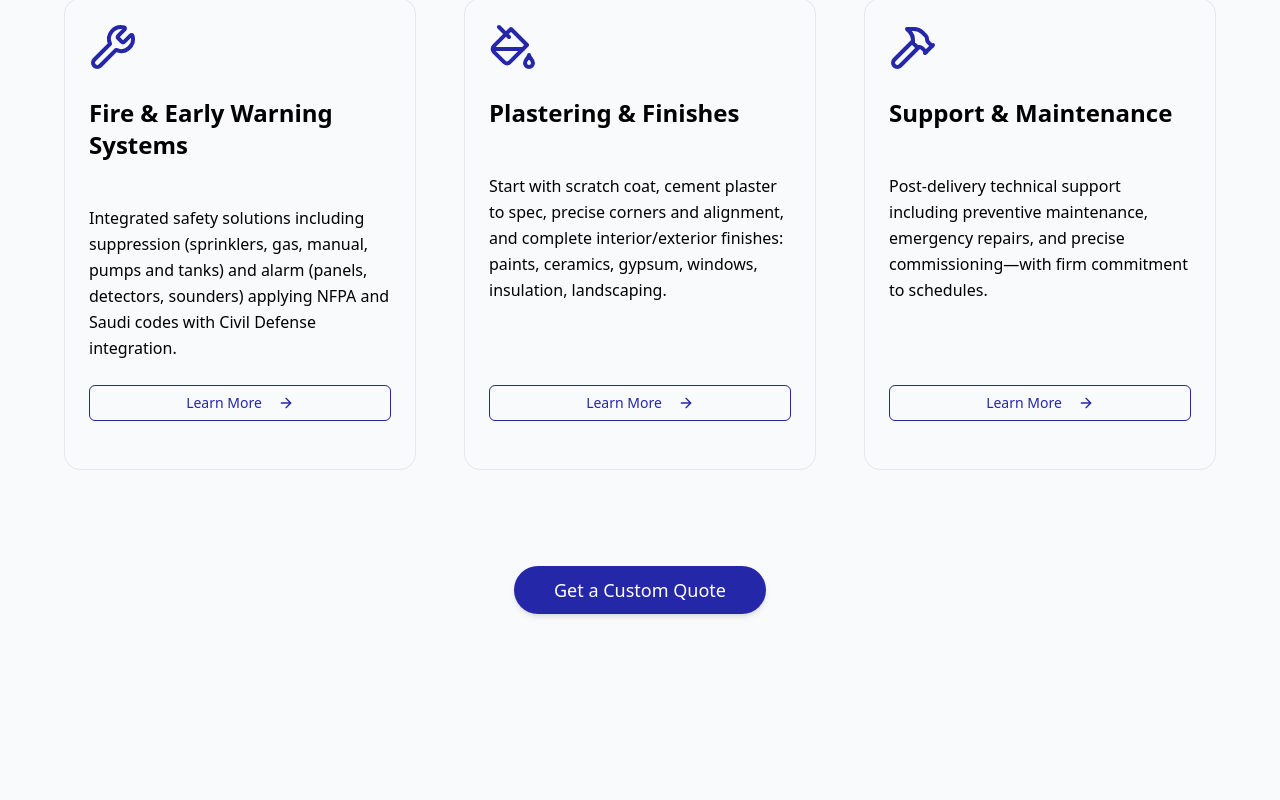
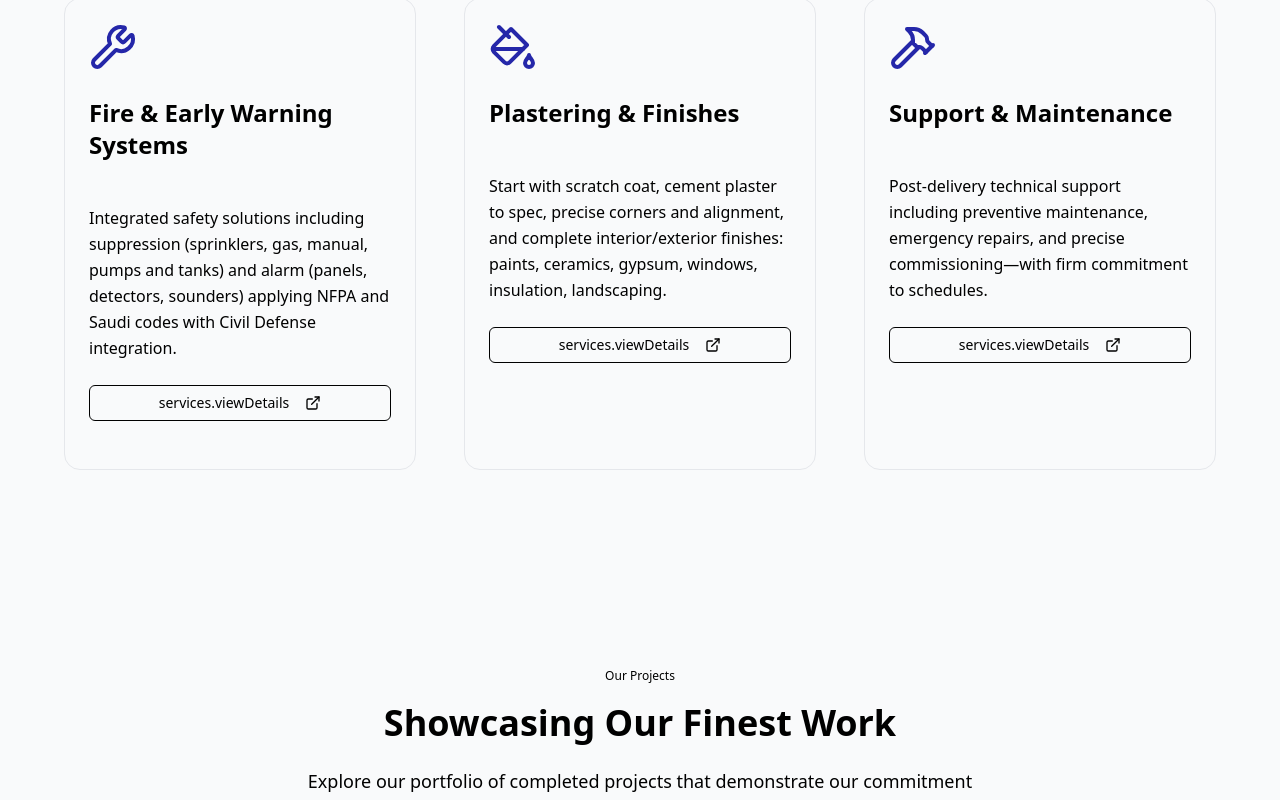
Before and after one commit to mostafa-hwary/Swift_Bulid, a React (Vite) app: page / in a window 1280 px wide. Shown: the part 2941-3741 px from the top of the page. Built offline with nearby package versions, Linux system fonts and the light colour scheme.

Commit message:
Add detailed service descriptions and improve navigation in Services and ServicesDetails components

```diff
--- a/src/components/LanguageContext.tsx
+++ b/src/components/LanguageContext.tsx
@@ -91,6 +91,59 @@ const translations = {
     'services.maintenance.feature2': 'Emergency repairs',
     'services.maintenance.feature3': 'Commissioning tests',
     'services.maintenance.feature4': 'On-time commitment',
+    "services.back": 'Back to Services',
+
+    //services.details
+    'services.details.construction.title': 'Construction ',
+    'services.details.construction.desc': "A core pillar since inception with cross-discipline integration between electrical and mechanical teams to reduce clashes, accelerate delivery, and assure quality.",
+    'services.details.construction.feature1':"Cross-discipline integration between teams",
+    'services.details.construction.feature2': "Clash reduction & coordination",
+    'services.details.construction.feature3':"Accelerated project delivery",
+    'services.details.construction.feature4':"Top-quality assurance",
+
+
+
+    'services.details.electrical.title': 'Electrical Works ',
+    'services.details.electrical.desc': "Main and sub cabling, underground/in-wall/ceiling installations, lighting and power systems, earthing, safety, and integration with mechanical systems.",
+    'services.details.electrical.feature1':"Main & sub cabling systems",
+    'services.details.electrical.feature2':"Lighting and power infrastructure",
+    'services.details.electrical.feature3':"Safety & grounding systems",
+    'services.details.electrical.feature4':"Integration with mechanical works",
+
+
+
+    'services.details.plumbing.title': 'Plumbing Works ',
+    'services.details.plumbing.desc': "Potable water and drainage networks, ventilation and rain discharge, sanitary fixtures, and close coordination with electrical and HVAC for system integrity.",
+    'services.details.plumbing.feature1':"Water supply & drainage networks",
+    'services.details.plumbing.feature2':"Ventilation and rain discharge",
+    'services.details.plumbing.feature3':"Sanitary installations",
+    'services.details.plumbing.feature4':"HVAC and electrical coordination",
+
+
+
+    'services.details.fire.title': 'Fire & Early Warning Systems ',
+    'services.details.fire.desc': "Integrated safety solutions including suppression and alarm systems applying NFPA and Saudi codes with Civil Defense integration.",
+    'services.details.fire.feature1':"Fire suppression systems",
+    'services.details.fire.feature2':"Alarm panels & detectors",
+    'services.details.fire.feature3':"NFPA & Saudi standards",
+    'services.details.fire.feature4':"Civil Defense integration",
+
+
+    'services.details.finishes.title': 'Plastering & Finishes ',
+    'services.details.finishes.desc': "From cement plastering to final finishing — paints, ceramics, gypsum, windows, insulation, and landscaping — done with precision and durability.",
+    'services.details.finishes.feature1': "Cement plastering & alignment",
+    'services.details.finishes.feature2':"Interior & exterior finishes",
+    'services.details.finishes.feature3':"Paints, ceramics, gypsum works",
+    'services.details.finishes.feature4':"Windows, insulation, landscaping",
+
+
+    'services.details.maintenance.title': 'Support & Maintenance ',
+    'services.details.maintenance.desc': "Technical support, preventive maintenance, and emergency repairs — ensuring continued functionality and client satisfaction.",
+    'services.details.maintenance.feature1': "Preventive maintenance",
+    'services.details.maintenance.feature2':"Emergency repair response",
+    'services.details.maintenance.feature3':"Scheduled servicing",
+    'services.details.maintenance.feature4':"Post-delivery technical support",
+
 
     // Projects
     "projects.badge": "Our Projects",
@@ -260,6 +313,50 @@ const translations = {
     'services.maintenance.feature2': 'إصلاحات طارئة',
     'services.maintenance.feature3': 'اختبارات تشغيل',
     'services.maintenance.feature4': 'التزام بالمواعيد',
+    "services.back": 'العودة إلى الخدمات',
+
+    //services.details
+    'services.details.construction.title': 'إنشاءات',
+    'services.details.construction.desc': "ركيزة أساسية منذ البداية مع التكامل متعدد التخصصات بين الفرق الكهربائية والميكانيكية لتقليل الاشتباكات وتسريع التسليم وضمان الجودة.",
+    'services.details.construction.feature1':"التكامل متعدد التخصصات بين الفرق",
+    'services.details.construction.feature2': "تقليل الصدام والتنسيق",
+    'services.details.construction.feature3':"تسريع تسليم المشروع",
+    'services.details.construction.feature4':"ضمان الجودة العالية",
+
+    'services.details.electrical.title': 'الأعمال الكهربائية',
+    'services.details.electrical.desc': "الكابلات الرئيسية والفرعية، والتركيبات تحت الأرض/داخل الحائط/السقف، وأنظمة الإضاءة والطاقة، والتأريض، والسلامة، والتكامل مع الأنظمة الميكانيكية.",
+    'services.details.electrical.feature1':"أنظمة الكابلات الرئيسية والفرعية",
+    'services.details.electrical.feature2':"البنية التحتية للإضاءة والطاقة",
+    'services.details.electrical.feature3':"أنظمة الأمان والتأريض",
+    'services.details.electrical.feature4':"التكامل مع الأعمال الميكانيكية",
+
+    'services.details.plumbing.title': 'أعمال السباكة',
+    'services.details.plumbing.desc': "شبكات مياه الشرب والصرف الصحي، والتهوية وتصريف الأمطار، والتجهيزات الصحية، والتنسيق الوثيق مع الكهرباء وأنظمة التدفئة والتهوية وتكييف الهواء لضمان سلامة النظام.",
+    'services.details.plumbing.feature1':"شبكات إمدادات المياه والصرف الصحي",
+    'services.details.plumbing.feature2':"التهوية وتصريف الأمطار",
+    'services.details.plumbing.feature3':"تركيبات صحية",
+    'services.details.plumbing.feature4':"تنسيق التدفئة والتهوية وتكييف الهواء والكهرباء",
+
+    'services.details.fire.title': 'أنظمة الحرائق والإنذار المبكر',
+    'services.details.fire.desc': "حلول السلامة المتكاملة بما في ذلك أنظمة القمع والإنذار التي تطبق معايير NFPA والكود السعودي مع تكامل الدفاع المدني.",
+    'services.details.fire.feature1':"أنظمة إخماد الحرائق",
+    'services.details.fire.feature2':"لوحات الإنذار وأجهزة الكشف",
+    'services.details.fire.feature3':"NFPA والمعايير السعودية",
+    'services.details.fire.feature4':"تكامل الدفاع المدني",
+
+    'services.details.finishes.title': 'اللياسة والتشطيبات',
+    'services.details.finishes.desc': "من التجصيص الأسمنتي إلى التشطيب النهائي - الدهانات والسيراميك والجبس والنوافذ والعزل وتنسيق الحدائق - يتم ذلك بدقة ومتانة.",
+    'services.details.finishes.feature1': "اللياسة والمحاذاة الأسمنتية",
+    'services.details.finishes.feature2':"تشطيبات داخلية وخارجية",
+    'services.details.finishes.feature3':"دهانات، سيراميك، أعمال جبس",
+    'services.details.finishes.feature4':"نوافذ، عزل، تنسيق حدائق",
+
+    'services.details.maintenance.title': 'الدعم والصيانة',
+    'services.details.maintenance.desc': "الدعم الفني والصيانة الوقائية والإصلاحات الطارئة - ضمان استمرار الأداء الوظيفي ورضا العملاء.",
+    'services.details.maintenance.feature1': "الصيانة الوقائية",
+    'services.details.maintenance.feature2':"الاستجابة للإصلاح في حالات الطوارئ",
+    'services.details.maintenance.feature3':"الخدمة المجدولة",
+    'services.details.maintenance.feature4':"الدعم الفني بعد التسليم",
 
     // Projects
     "projects.badge": "مشاريعنا",
--- a/src/components/Services.tsx
+++ b/src/components/Services.tsx
@@ -4,21 +4,22 @@ import { Button } from "./ui/button";
 import {
   Home, Building, Warehouse, Wrench, PaintBucket, Hammer, ArrowRight
 } from "lucide-react";
+import { ExternalLink } from "lucide-react";
 import { useLanguage } from "./LanguageContext";
-import { useNavigate } from "react-router-dom";
+import { Link } from "react-router-dom";
+
 import "../index.css";
 
 export function Services() {
-  const { t, isRTL } = useLanguage();
-  const navigate = useNavigate();
+const { t, language, isRTL } = useLanguage();
 
   const services = [
-    { icon: Home, title: t("services.residential.title"), description: t("services.residential.desc") },
-    { icon: Building, title: t("services.commercial.title"), description: t("services.commercial.desc") },
-    { icon: Warehouse, title: t("services.industrial.title"), description: t("services.industrial.desc") },
-    { icon: Wrench, title: t("services.contracting.title"), description: t("services.contracting.desc") },
-    { icon: PaintBucket, title: t("services.interior.title"), description: t("services.interior.desc") },
-    { icon: Hammer, title: t("services.maintenance.title"), description: t("services.maintenance.desc") },
+    { id:1,icon: Home, title: t("services.residential.title"), description: t("services.residential.desc") },
+    { id:2,icon: Building, title: t("services.commercial.title"), description: t("services.commercial.desc") },
+    { id:3,icon: Warehouse, title: t("services.industrial.title"), description: t("services.industrial.desc") },
+    { id:4,icon: Wrench, title: t("services.contracting.title"), description: t("services.contracting.desc") },
+    { id:5,icon: PaintBucket, title: t("services.interior.title"), description: t("services.interior.desc") },
+    { id:6,icon: Hammer, title: t("services.maintenance.title"), description: t("services.maintenance.desc") },
   ];
 
   return (
@@ -48,24 +49,20 @@ export function Services() {
                   {service.description}
                 </p>
 
-                <Button
-                  variant="outline"
-                  className="w-full mt-auto py-2 border-[#2527A9] text-[#2527A9] hover:bg-[#2527A9] hover:text-white transition-all"
-                  onClick={() => navigate(`/services/${index + 1}`)}
-                >
-                  {t("services.learnMore")}
-                  <ArrowRight className={`h-4 w-4 ${isRTL ? "mr-2 rotate-180" : "ml-2"}`} />
-                </Button>
+                <Link to={`/${language}/services/${service.id}`}>
+                  <Button variant="outline" className="w-full font-medium">
+                    {t("services.viewDetails")}
+                    <ExternalLink
+                      className={`h-4 w-4 ${isRTL ? "mr-2" : "ml-2"} inline-block`}
+                    />
+                  </Button>
+                </Link>
               </CardContent>
             </Card>
           ))}
         </div>
 
-        <div className="text-center mt-24">
-          <Button size="lg" className="bg-[#2527A9] hover:bg-[#1e1f8a] text-white px-10 py-6 text-lg rounded-full shadow-md">
-            {t("services.getQuote")}
-          </Button>
-        </div>
+
       </div>
     </section>
   );
--- a/src/components/pages/ServicesDetails.tsx
+++ b/src/components/pages/ServicesDetails.tsx
@@ -1,9 +1,12 @@
 import { useParams, useNavigate } from "react-router-dom";
-//import { Card, CardHeader, CardContent, CardTitle } from "../ui/card";
 import { Button } from "../ui/button";
-//import { useLanguage } from "../LanguageContext";
 import { Home, Building, Warehouse, Wrench, PaintBucket, Hammer } from "lucide-react";
+import { useLanguage } from "../LanguageContext"; // ✅ نضيف دي
+import { useEffect } from "react"; // ✅ علشان scroll to top
 
+
+
+// الصور
 import constructionImg from "./images/Construction.jpg";
 import electricalImg from "./images/Electrical Works.jpg";
 import plumbingImg from "./images/Plumbing Works.jpg";
@@ -11,81 +14,88 @@ import fireImg from "./images/Fire & Early Warning Systems.jpg";
 import plasteringImg from "./images/Plastering & Finishes.jpg";
 import maintenanceImg from "./images/Support & Maintenance.jpg";
 
-
-
 export default function ServicesDetails() {
   const { id } = useParams();
   const navigate = useNavigate();
+  const { t, language } = useLanguage();
+
+  const isArabic = language === "ar";
 
   const details = [
     {
-      title: "Construction",
-      desc: "A core pillar since inception with cross-discipline integration between electrical and mechanical teams to reduce clashes, accelerate delivery, and assure quality.",
+      id:1,
+      title: t("services.details.construction.title"),
+      desc: t("services.details.construction.desc"),
       features: [
-        "Cross-discipline integration between teams",
-        "Clash reduction & coordination",
-        "Accelerated project delivery",
-        "Top-quality assurance",
+        t('services.details.construction.feature1'),
+        t('services.details.construction.feature2'),
+        t('services.details.construction.feature3'),
+        t('services.details.construction.feature4'),
       ],
       icon: Home,
       image: constructionImg,
     },
     {
-      title: "Electrical Works",
-      desc: "Main and sub cabling, underground/in-wall/ceiling installations, lighting and power systems, earthing, safety, and integration with mechanical systems.",
+      id:2,
+      title: t("services.details.electrical.title"),
+      desc: t("services.details.electrical.desc"),
       features: [
-        "Main & sub cabling systems",
-        "Lighting and power infrastructure",
-        "Safety & grounding systems",
-        "Integration with mechanical works",
+        t('services.details.electrical.feature1'),
+        t('services.details.electrical.feature2'),
+        t('services.details.electrical.feature3'),
+        t('services.details.electrical.feature4'),
       ],
       icon: Building,
       image: electricalImg,
     },
     {
-      title: "Plumbing Works",
-      desc: "Potable water and drainage networks, ventilation and rain discharge, sanitary fixtures, and close coordination with electrical and HVAC for system integrity.",
+      id:3,
+      title: t("services.details.plumbing.title"),
+      desc: t("services.details.plumbing.desc"),
       features: [
-        "Water supply & drainage networks",
-        "Ventilation and rain discharge",
-        "Sanitary installations",
-        "HVAC and electrical coordination",
+        t('services.details.plumbing.feature1'),
+        t('services.details.plumbing.feature2'),
+        t('services.details.plumbing.feature3'),
+        t('services.details.plumbing.feature4'),
       ],
       icon: Warehouse,
       image: plumbingImg,
     },
     {
-      title: "Fire & Early Warning Systems",
-      desc: "Integrated safety solutions including suppression and alarm systems applying NFPA and Saudi codes with Civil Defense integration.",
+      id:4,
+      title: t("services.details.fire.title"),
+      desc: t("services.details.fire.desc"),
       features: [
-        "Fire suppression systems",
-        "Alarm panels & detectors",
-        "NFPA & Saudi standards",
-        "Civil Defense integration",
+        t('services.details.fire.feature1'),
+        t('services.details.fire.feature2'),
+        t('services.details.fire.feature3'),
+        t('services.details.fire.feature4'),
       ],
       icon: Wrench,
       image: fireImg,
     },
     {
-      title: "Plastering & Finishes",
-      desc: "From cement plastering to final finishing — paints, ceramics, gypsum, windows, insulation, and landscaping — done with precision and durability.",
+      id:5,
+      title: t("services.details.finishes.title"),
+      desc: t("services.details.finishes.desc"),
       features: [
-        "Cement plastering & alignment",
-        "Interior & exterior finishes",
-        "Paints, ceramics, gypsum works",
-        "Windows, insulation, landscaping",
+        t('services.details.finishes.feature1'),
+        t('services.details.finishes.feature2'),
+        t('services.details.finishes.feature3'),
+        t('services.details.finishes.feature4'),
       ],
       icon: PaintBucket,
       image: plasteringImg,
     },
     {
-      title: "Support & Maintenance",
-      desc: "Technical support, preventive maintenance, and emergency repairs — ensuring continued functionality and client satisfaction.",
+      id:6,
+      title: t("services.details.maintenance.title"),
+      desc: t("services.details.maintenance.desc"),
       features: [
-        "Preventive maintenance",
-        "Emergency repair response",
-        "Scheduled servicing",
-        "Post-delivery technical support",
+        t('services.details.maintenance.feature1'),
+        t('services.details.maintenance.feature2'),
+        t('services.details.maintenance.feature3'),
+        t('services.details.maintenance.feature4'),
       ],
       icon: Hammer,
       image: maintenanceImg,
@@ -99,16 +109,16 @@ export default function ServicesDetails() {
   return (
     <section className="py-24 bg-gray-50">
       <div className="container mx-auto px-8 sm:px-12 lg:px-20 xl:px-28">
-        <p
-          className="text-sm text-gray-500 mb-10 cursor-pointer hover:underline"
+        <Button
+          variant="outline"
+          className="bg-[#2527A9] text-white mb-12 hover:bg-[#1e1f8a] mb-10"
           onClick={() => navigate(-1)}
         >
-          ← Back to Services
-        </p>
 
-        {/* ⚙️ الصورة والنص جنب بعض */}
+          ← {t("services.back")}
+        </Button>
+
         <div className="flex flex-col lg:flex-row items-center gap-20 bg-white rounded-3xl shadow-2xl overflow-hidden">
-          {/* 🖼️ الصورة */}
           <div className="lg:w-1/2 w-full">
             <img
               src={service.image}
@@ -117,7 +127,6 @@ export default function ServicesDetails() {
             />
           </div>
 
-          {/* 💬 النص */}
           <div className="lg:w-1/2 w-full px-12 py-12">
             <div className="flex items-center gap-5 mb-8">
               <service.icon className="h-12 w-12 text-[#2527A9]" />
@@ -134,12 +143,6 @@ export default function ServicesDetails() {
               ))}
             </ul>
 
-            <Button
-              onClick={() => alert(`Request quote for ${service.title}`)}
-              className="bg-[#2527A9] hover:bg-[#1e1f8a] text-white px-10 py-5 text-lg rounded-full shadow-md"
-            >
-              Request a Quote
-            </Button>
           </div>
         </div>
       </div>
```
